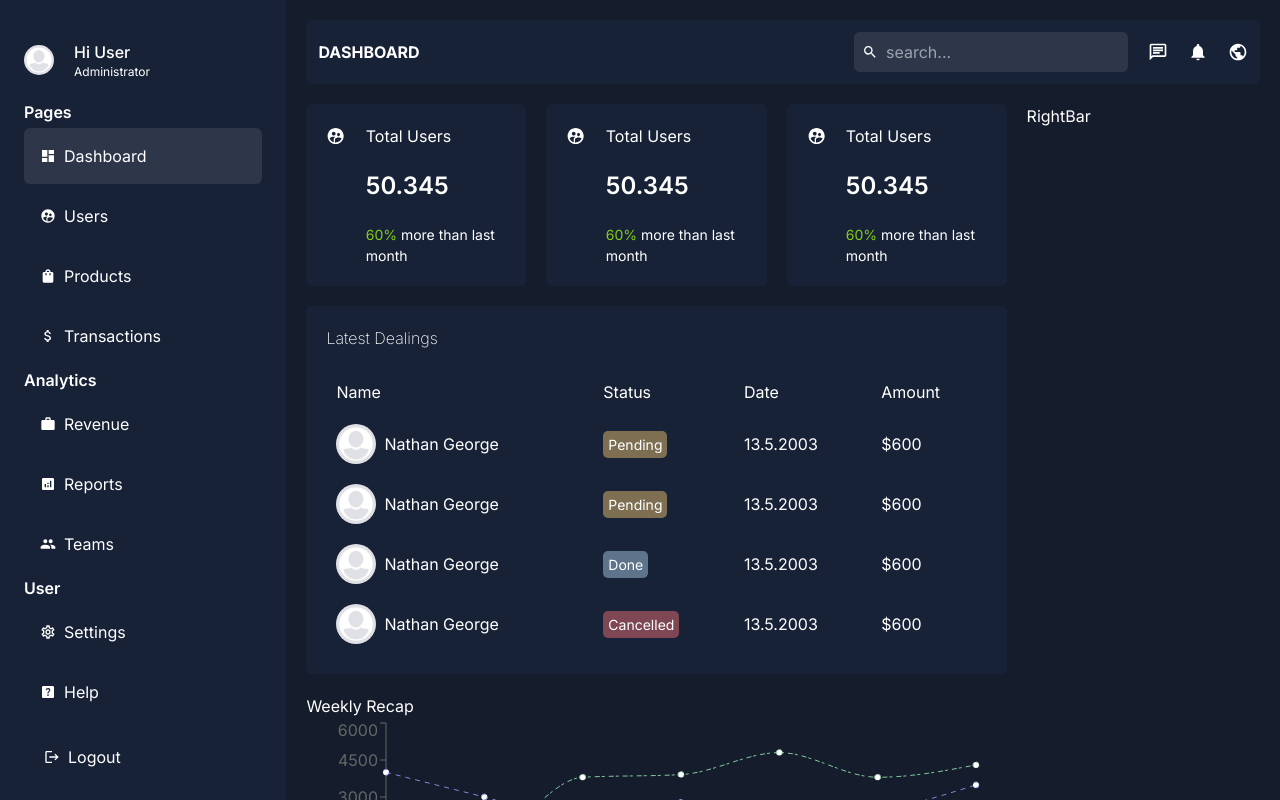
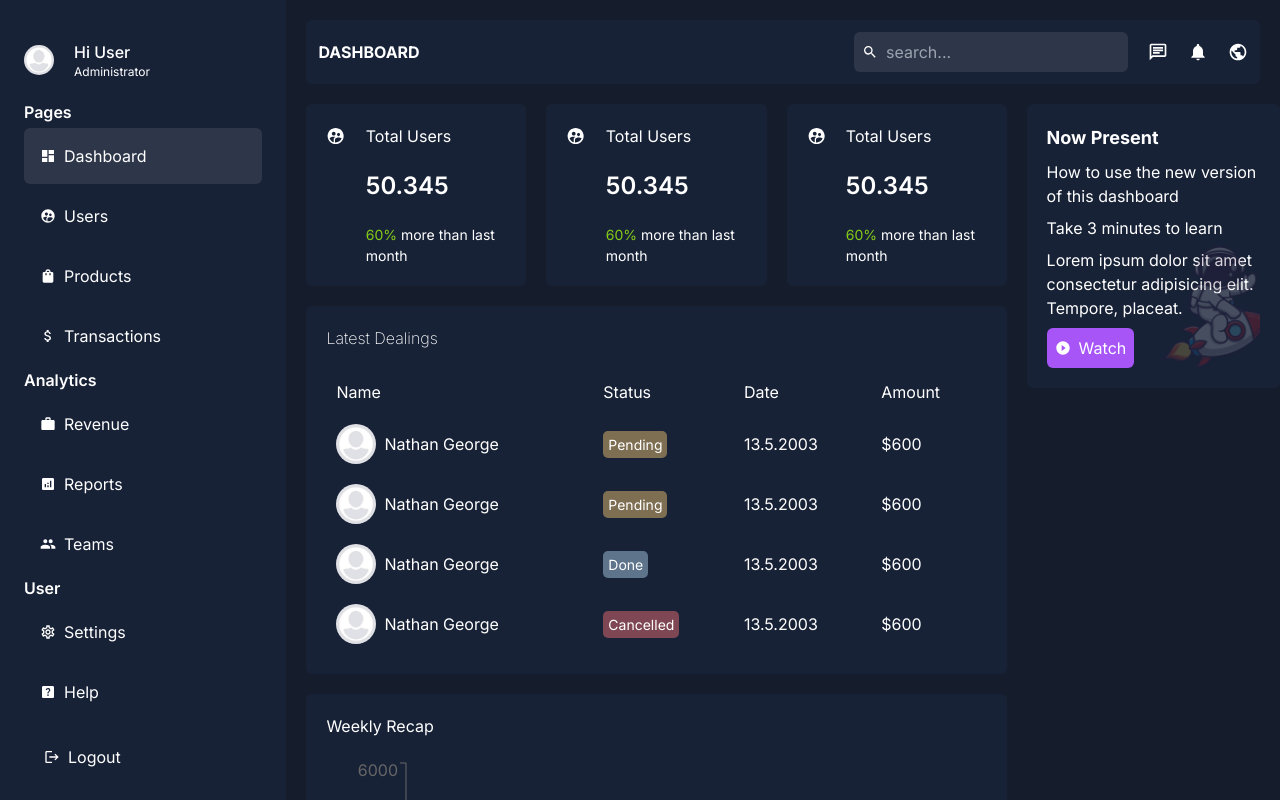
Before and after one commit to Nathami-n/dashboard, a Next.js app: page /dashboard in a window 1280 px wide. Shown: the top 800 px of the page. Built offline with nearby package versions, Linux system fonts and the light colour scheme.

Commit message:
Added the right bar and finished on the chart

```diff
--- a/components/dashboard/chart/chart.tsx
+++ b/components/dashboard/chart/chart.tsx
@@ -40,8 +40,8 @@ const data = [
 
 const Chart = () => {
     return (
-        <div>
-            <h2>Weekly Recap</h2>
+        <div className="soft p-5 rounded-md h-[450px]">
+            <h2 className='mb-5 font-[200px]'>Weekly Recap</h2>
             <ResponsiveContainer width="100%" height="90%">
                 <LineChart
                     width={500}
--- a/components/dashboard/rightbar/rightbar.tsx
+++ b/components/dashboard/rightbar/rightbar.tsx
@@ -1,8 +1,25 @@
-
+import Image from 'next/image';
+import { MdPlayCircleFilled } from 'react-icons/md';
 
 const RightBar = () => {
   return (
-    <div>RightBar</div>
+    <div className='soft rounded-md p-5 fixed'>
+      <div className='relative'>
+        <div className='absolute bottom-0 right-0 h-[50%] w-[50%]'>
+          <Image src="/astronaut.png" className='object-cover opacity-[0.2]' alt="" fill/>
+        </div>
+        <div className='flex flex-col gap-y-2'>
+          <span className='font-bold text-lg'>Now Present</span>
+          <h3>How to use the new version of this dashboard</h3>
+          <span>Take 3 minutes to learn</span>
+          <p>Lorem ipsum dolor sit amet consectetur adipisicing elit. Tempore, placeat.</p>
+          <button className='flex p-2 items-center gap-x-2 bg-purple-500 rounded-md cursor-pointer max-w-max'>
+            <MdPlayCircleFilled/>
+            Watch
+          </button>
+        </div>
+      </div>
+    </div>
   )
 }
 
```
Also changed, not shown: public/astronaut.png (added).
